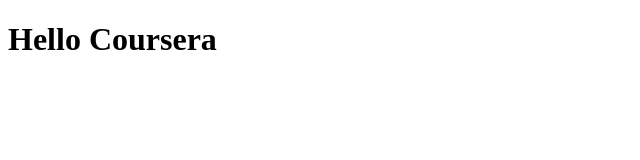
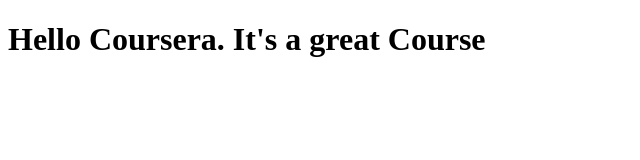
Before and after one commit to rahul-pandey/coursera-test, a plain HTML site: page site/index.html in a window 1280 px wide. Shown: the whole page, without its empty margins (0-640 px from the left). Drawn offline with Linux system fonts and the light colour scheme.

Commit message:
Small Change to Index

```diff
--- a/site/index.html
+++ b/site/index.html
@@ -4,6 +4,6 @@
 	<title>Hello Test</title>
 </head>
 <body>
-<h1>Hello Coursera</h1>
+<h1>Hello Coursera. It's a great Course</h1>
 </body>
 </html>
```
